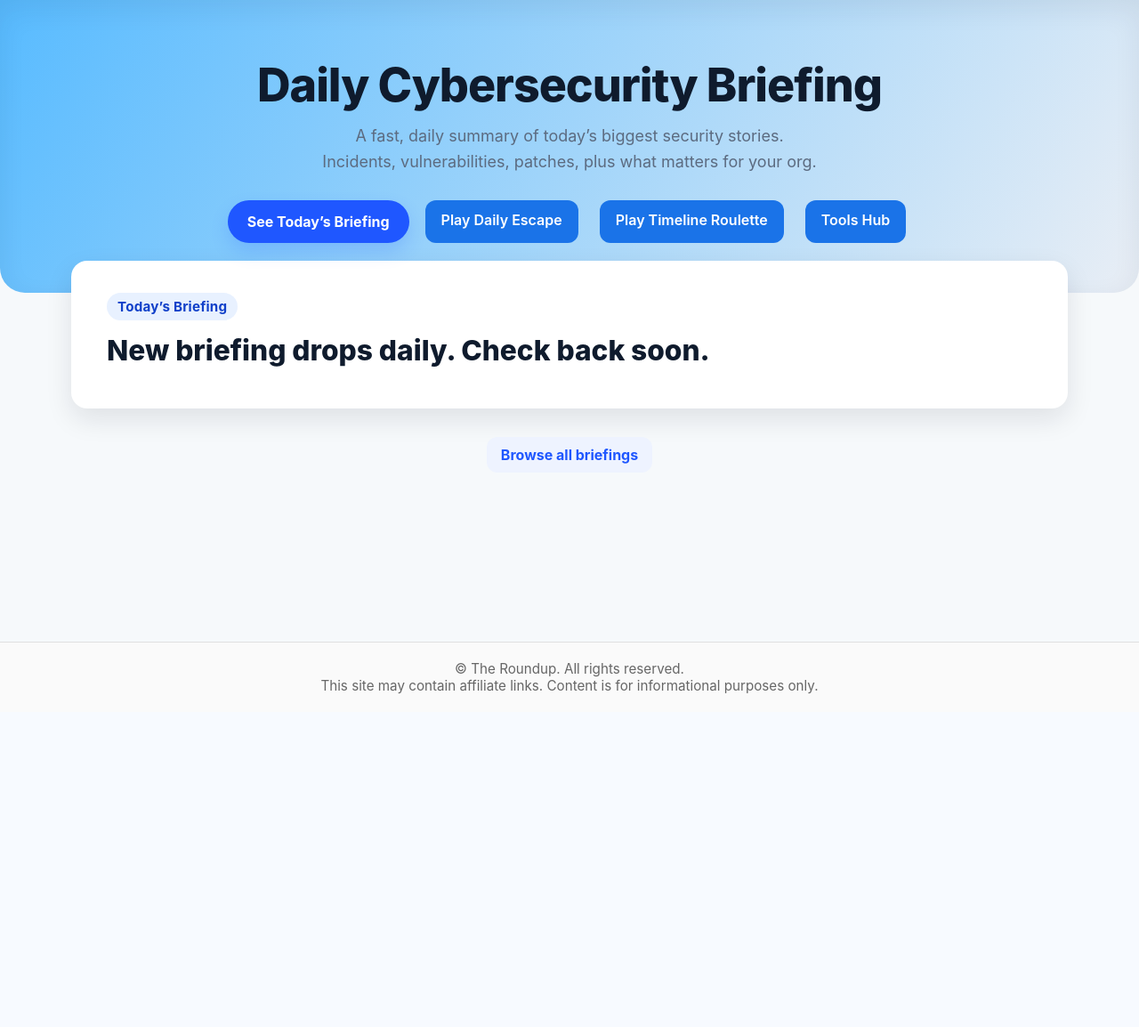
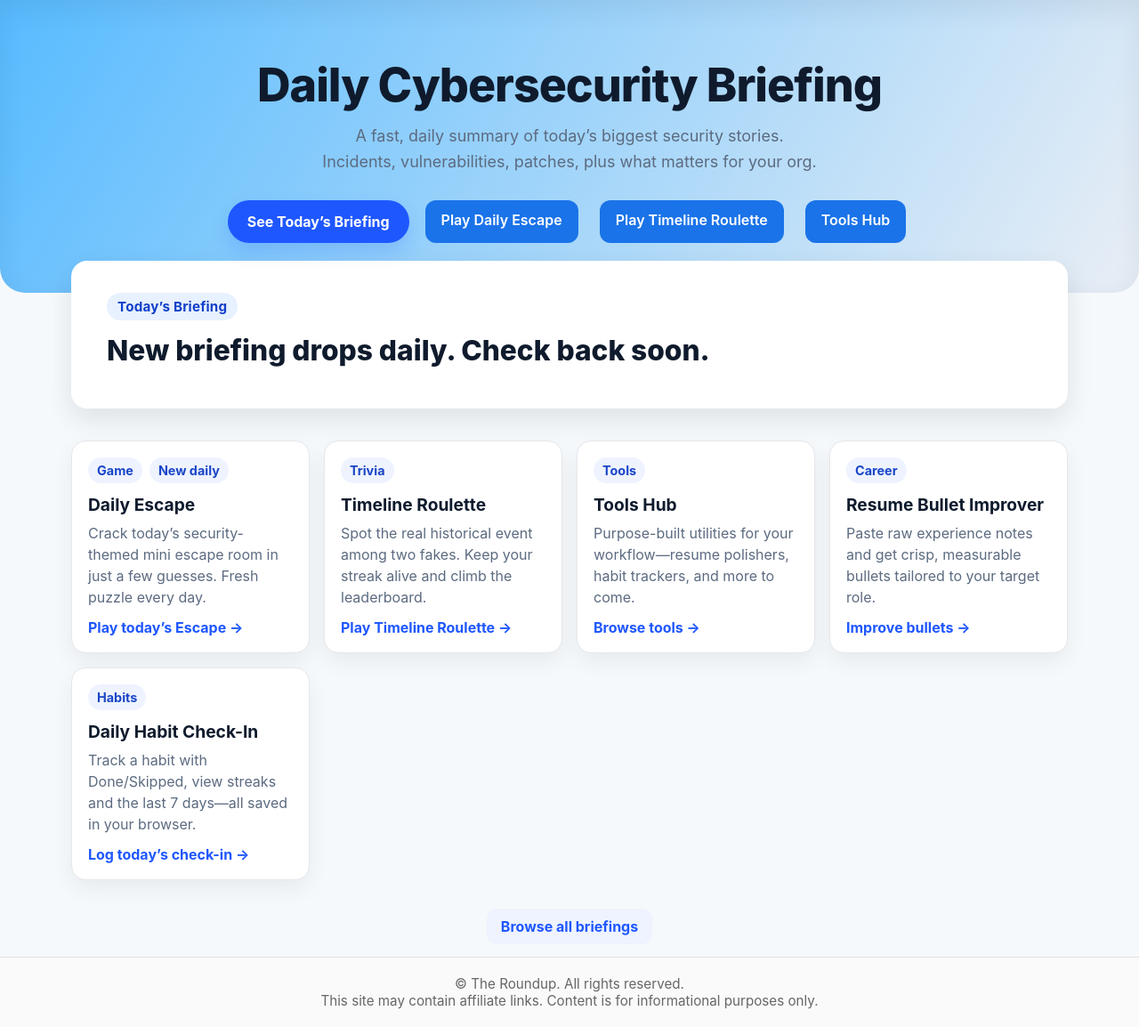
Before and after one commit to WillCanfield01/news-aggregator, a Flask app: template app/templates/index.html in a window 1280 px wide. Shown: the whole page at 89% size. Before the commit the page ends 780 px from the top, so only its background shows below. Run offline with Flask 3, Linux system fonts and the light colour scheme; the template is opened without the code that fills it, so the values that code supplies are empty; parts of the project's set-up code (start-up, migrations or seed data) failed here and were passed over; some libraries are stand-ins or nearby versions.

Commit message:
Added additional tool + Updating main homepage

```diff
--- a/app/templates/index.html
+++ b/app/templates/index.html
@@ -105,6 +105,69 @@ next.{% endblock %}
         border-radius: var(--radius);
         box-shadow: 0 12px 30px rgba(16, 24, 40, 0.10);
         padding: clamp(20px, 2vw + 12px, 32px);
+    }
+
+    /* Product highlights */
+    .products {
+        margin: 36px 0 10px;
+        display: grid;
+        gap: 18px;
+    }
+
+    .product-grid {
+        display: grid;
+        gap: 16px;
+        grid-template-columns: repeat(auto-fit, minmax(250px, 1fr));
+    }
+
+    .product-card {
+        background: #fff;
+        border-radius: 16px;
+        border: 1px solid #e5e7eb;
+        padding: 18px;
+        box-shadow: 0 10px 24px rgba(17, 24, 39, 0.06);
+    }
+
+    .product-card h3 {
+        margin: 0 0 8px;
+        font-size: 1.2rem;
+        color: #0f1b2d;
+    }
+
+    .product-card p {
+        margin: 0 0 12px;
+        color: var(--muted);
+        line-height: 1.5;
+    }
+
+    .product-meta {
+        display: flex;
+        gap: 8px;
+        align-items: center;
+        flex-wrap: wrap;
+        margin-bottom: 12px;
+    }
+
+    .pill {
+        display: inline-flex;
+        align-items: center;
+        gap: 6px;
+        padding: 6px 10px;
+        background: #eef3ff;
+        color: #1a46c7;
+        border-radius: 999px;
+        font-weight: 700;
+        font-size: 0.9rem;
+    }
+
+    .cta-inline {
+        font-weight: 700;
+        color: var(--brand);
+        text-decoration: none;
+    }
+
+    .cta-inline:hover {
+        text-decoration: underline;
     }
 
     .badge-feature {
@@ -223,6 +286,52 @@ next.{% endblock %}
         {% endif %}
     </section>
 
+    <section class="products">
+        <div class="product-grid">
+            <div class="product-card">
+                <div class="product-meta">
+                    <span class="pill">Game</span>
+                    <span class="pill">New daily</span>
+                </div>
+                <h3>Daily Escape</h3>
+                <p>Crack today’s security-themed mini escape room in just a few guesses. Fresh puzzle every day.</p>
+                <a class="cta-inline" href="/escape/play">Play today’s Escape →</a>
+            </div>
+            <div class="product-card">
+                <div class="product-meta">
+                    <span class="pill">Trivia</span>
+                </div>
+                <h3>Timeline Roulette</h3>
+                <p>Spot the real historical event among two fakes. Keep your streak alive and climb the leaderboard.</p>
+                <a class="cta-inline" href="/roulette">Play Timeline Roulette →</a>
+            </div>
+            <div class="product-card">
+                <div class="product-meta">
+                    <span class="pill">Tools</span>
+                </div>
+                <h3>Tools Hub</h3>
+                <p>Purpose-built utilities for your workflow—resume polishers, habit trackers, and more to come.</p>
+                <a class="cta-inline" href="/tools">Browse tools →</a>
+            </div>
+            <div class="product-card">
+                <div class="product-meta">
+                    <span class="pill">Career</span>
+                </div>
+                <h3>Resume Bullet Improver</h3>
+                <p>Paste raw experience notes and get crisp, measurable bullets tailored to your target role.</p>
+                <a class="cta-inline" href="/tools/resume-bullets">Improve bullets →</a>
+            </div>
+            <div class="product-card">
+                <div class="product-meta">
+                    <span class="pill">Habits</span>
+                </div>
+                <h3>Daily Habit Check-In</h3>
+                <p>Track a habit with Done/Skipped, view streaks and the last 7 days—all saved in your browser.</p>
+                <a class="cta-inline" href="/tools/daily-checkin">Log today’s check-in →</a>
+            </div>
+        </div>
+    </section>
+
     <div class="below">
         <a href="/all-articles/articles" class="cta-secondary">Browse all briefings</a>
     </div>
```
Also changed, not shown: app/static/tools/tools.css (+23 -0 lines), app/static/tools/tools.js (+214 -1 lines), app/templates/tools/tool_page.html (+10 -1 lines), app/tools/registry.py (+28 -0 lines).
